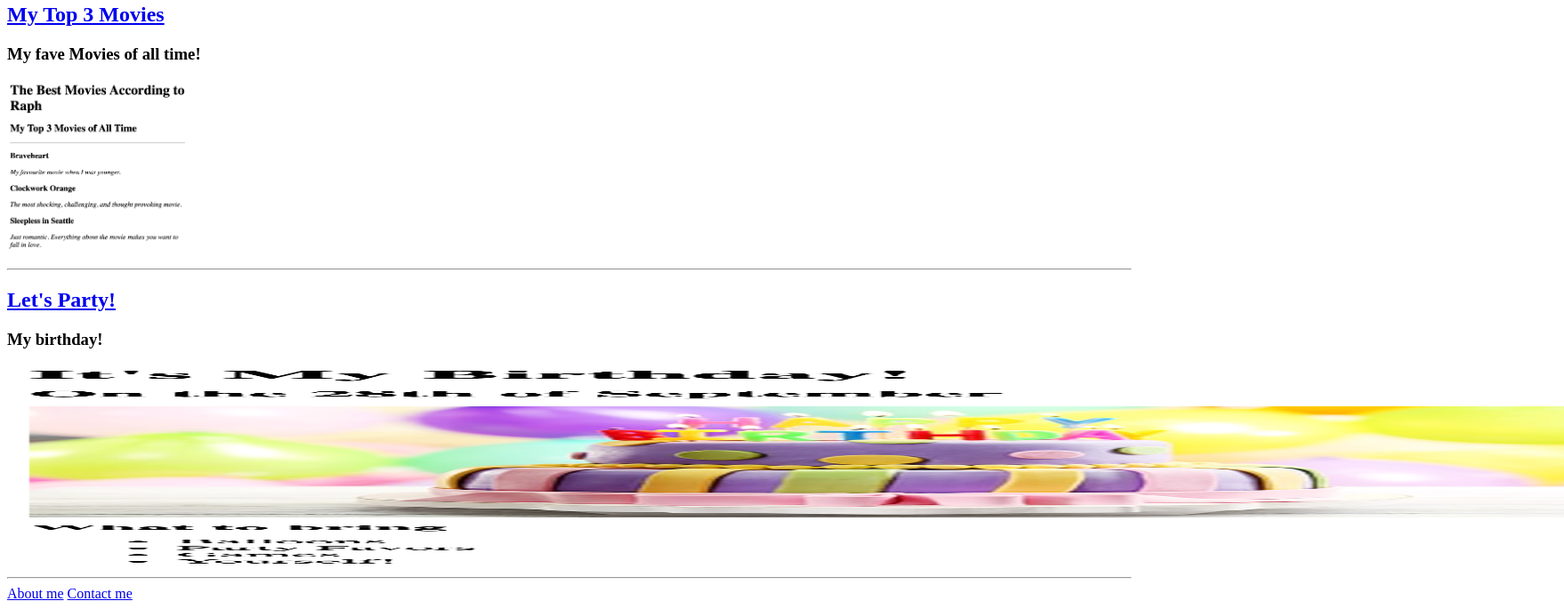
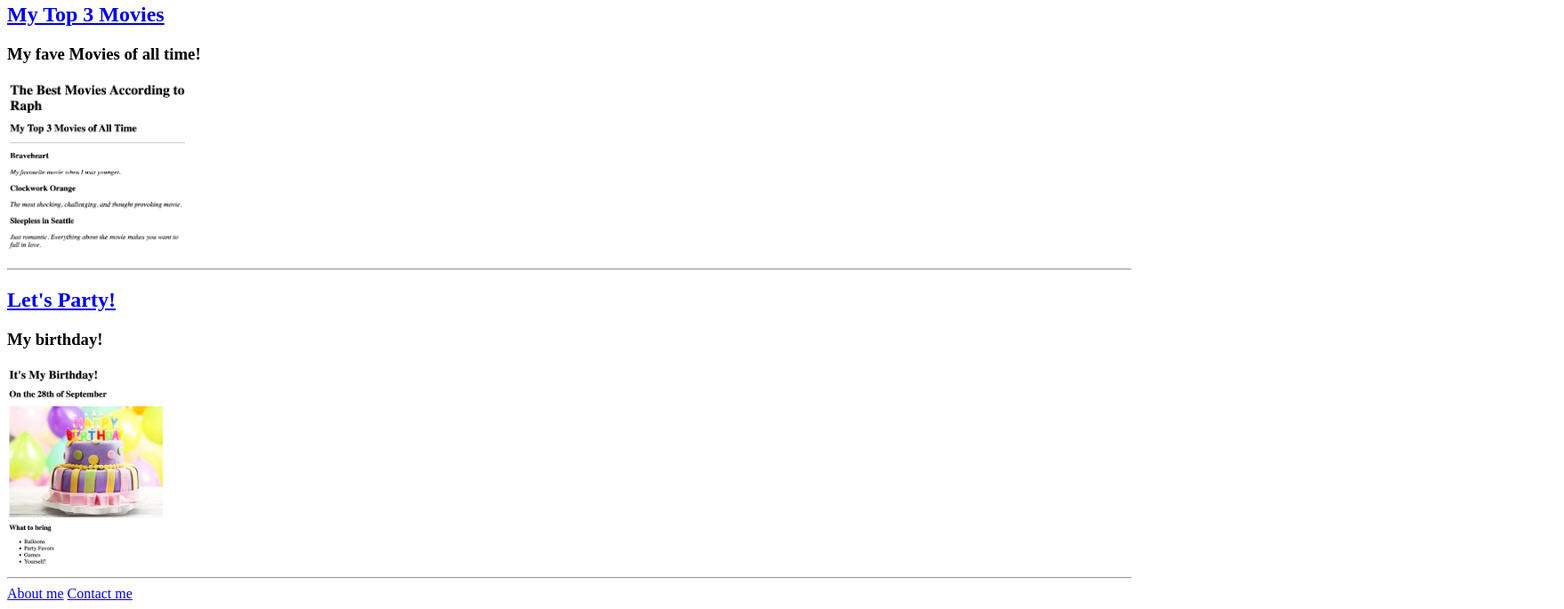
Before and after one commit to Raphliloc/html-portfolio, a plain HTML site: page index.html in a window 1280 px wide. Shown: the part 146-831 px from the top of the page at 89% size, 1758 px wide, since content can reach past the window. Drawn offline with Linux system fonts and the light colour scheme.

Commit message:
Update index.html

```diff
--- a/index.html
+++ b/index.html
@@ -19,7 +19,7 @@
 
 <a href="./public/birthday-invite.html"><h2>Let's Party!</h2></a>
 <h3>My birthday!</h3>
-<a href="./public/birthday-invite.html"><img  src="./assets/images/Birthdayinvite.png" width="1750" height="225"alt="Birthday cake with candles"/></a>
+<a href="./public/birthday-invite.html"><img  src="./assets/images/Birthdayinvite.png" width="175" height="225"alt="Birthday cake with candles"/></a>
 <hr />
 
 <a href="./public/about.html">About me</a>
```
